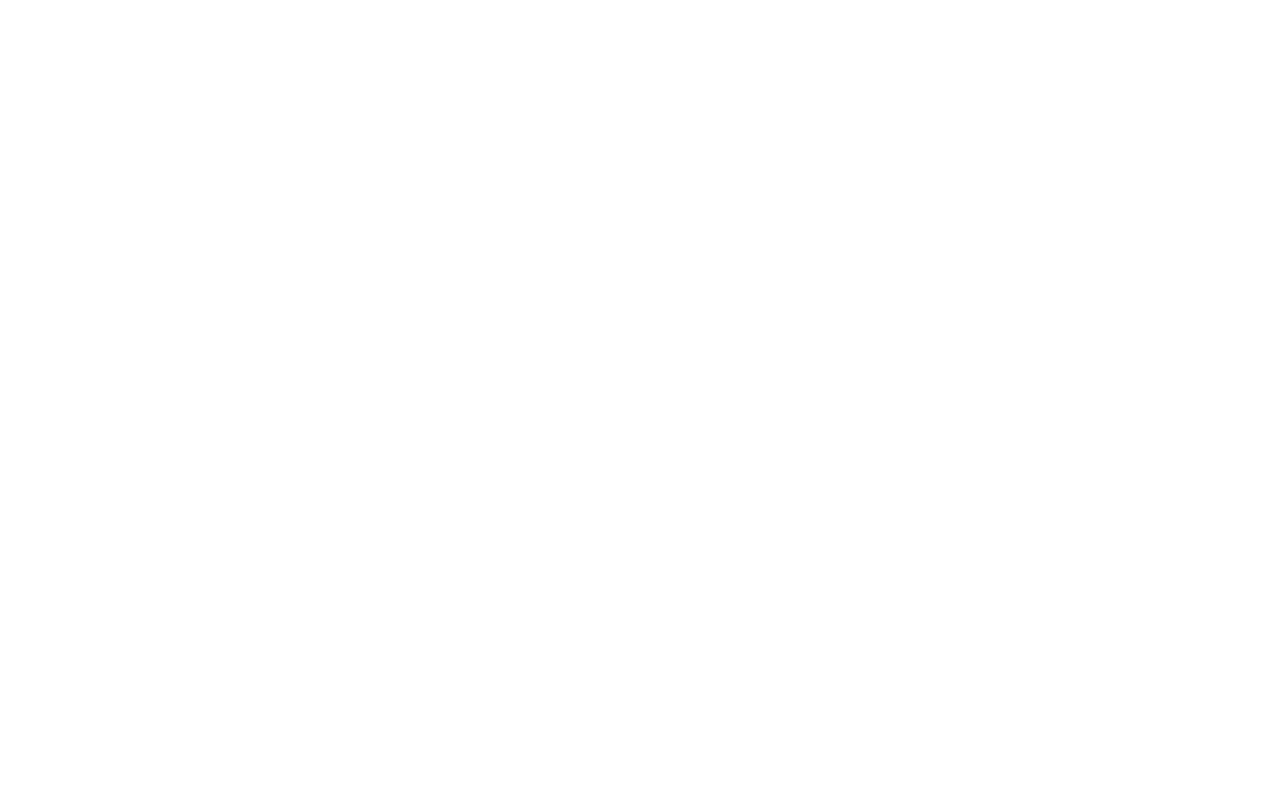
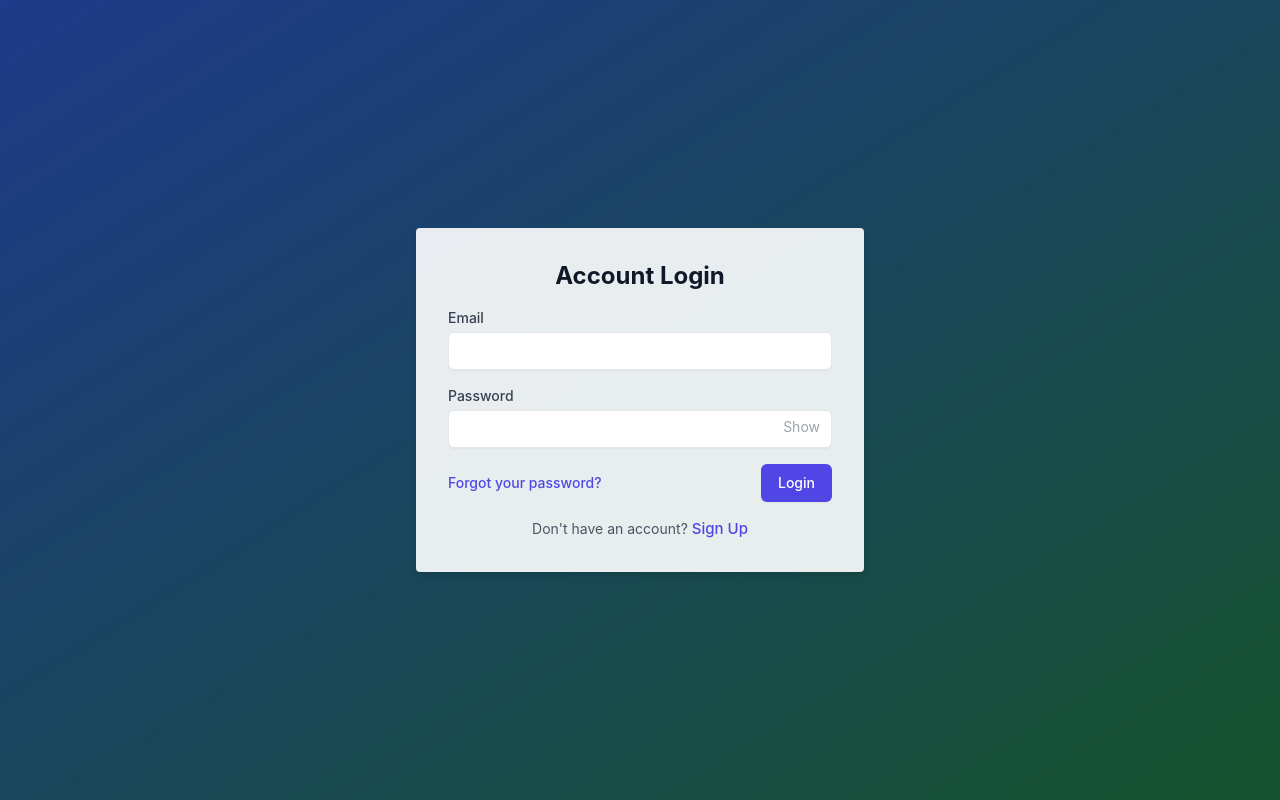
Before and after one commit to T3d4/MMPS, a Vue app in the folder Frontend/mmps/: page /login in a window 1280 px wide. Before the commit this address had no page. Built offline with nearby package versions, Linux system fonts and the light colour scheme.

Commit message:
minor changes

```diff
--- a/Frontend/mmps/src/App.vue
+++ b/Frontend/mmps/src/App.vue
@@ -3,7 +3,7 @@
 </script>
 
 <template>
-  <div class="w-screen">
+  <div class="w-screen h-dvh">
     <RouterView />
   </div>
 </template>
--- a/Frontend/mmps/src/router/index.js
+++ b/Frontend/mmps/src/router/index.js
@@ -2,6 +2,7 @@
 // import HomeView from '@/views/HomeView.vue'
 import QuizView from '@/views/QuizView.vue'
 import LoginView from '@/views/LoginView.vue'
+import SignupView from '@/views/SignupView.vue'
 
 const router = createRouter({
   history: createWebHistory(import.meta.env.BASE_URL),
@@ -12,7 +13,7 @@
     //   component: HomeView
     // },
     {
-      path: '/',
+      path: '/login',
       name: 'login',
       component: LoginView
       // component: () => import('@/views/QuizesView.vue')
@@ -20,6 +21,13 @@
       // this generates a separate chunk (About.[hash].js) for this route
       // which is lazy-loaded when the route is visited.
     },
+
+    {
+      path: '/signup',
+      name: 'signup',
+      component: SignupView
+    },
+
     {
       path: '/quiz/:id',
       name: 'quiz',
--- a/Frontend/mmps/src/views/LoginView.vue
+++ b/Frontend/mmps/src/views/LoginView.vue
@@ -1,20 +1,20 @@
 <template>
   <div
-    class="h-screen flex items-center justify-center bg-gradient-to-br from-blue-900 to-green-900"
+    class="min-h-screen flex items-center justify-center bg-gradient-to-br from-blue-900 to-green-900 overflow-y-auto"
   >
-    <div class="bg-white bg-opacity-90 p-8 rounded shadow-md max-w-md w-full">
+    <div class="bg-white bg-opacity-90 p-8 rounded shadow-md max-w-md w-full overflow-hidden">
       <h2 class="text-2xl font-bold text-gray-900 mb-4 text-center">Account Login</h2>
 
       <form @submit.prevent="loginUser">
         <div class="mb-4">
-          <label for="email" class="block text-sm font-medium text-gray-00">Email</label>
+          <label for="email" class="block text-sm font-medium text-gray-700">Email</label>
           <input
             id="email"
             v-model="login.email"
             type="email"
             autocomplete="on"
             required
-            class="mt-1 p-2 w-full border rounded-md shadow-sm focus:ring-indigo-500 focus:border-indigo-500 sm:text-sm"
+            class="mt-1 p-2 w-full border rounded-md shadow-sm focus:ring-indigo-500 focus:border-indigo-500 sm:text-sm text-gray-900"
           />
         </div>
 
@@ -27,7 +27,7 @@
               :type="passwordVisible ? 'text' : 'password'"
               autocomplete="on"
               required
-              class="mt-1 p-2 w-full border rounded-md shadow-sm focus:ring-indigo-500 focus:border-indigo-500 sm:text-sm"
+              class="mt-1 p-2 w-full border rounded-md shadow-sm focus:ring-indigo-500 focus:border-indigo-500 sm:text-sm text-gray-900"
             />
             <button
               @click="togglePasswordVisibility"
@@ -56,7 +56,9 @@
 
       <div class="text-center mt-4">
         <span class="text-sm text-gray-600">Don't have an account? </span>
-        <a href="/signup" class="font-medium text-indigo-600 hover:text-indigo-500">Sign up</a>
+        <router-link to="/signup" class="font-medium text-indigo-600 hover:text-indigo-500"
+          >Sign Up</router-link
+        >
       </div>
     </div>
   </div>
@@ -82,6 +84,7 @@
   base
     .post('/login', login)
     .then((result) => {
+      // Handle successful signup (e.g., redirect to login page)
       if (result.accesstkn) {
         router.push('/home')
       } else {
@@ -90,6 +93,7 @@
     })
     .catch((err) => {
       console.log(err)
+      // Handle signup errors
     })
 }
 </script>
```
